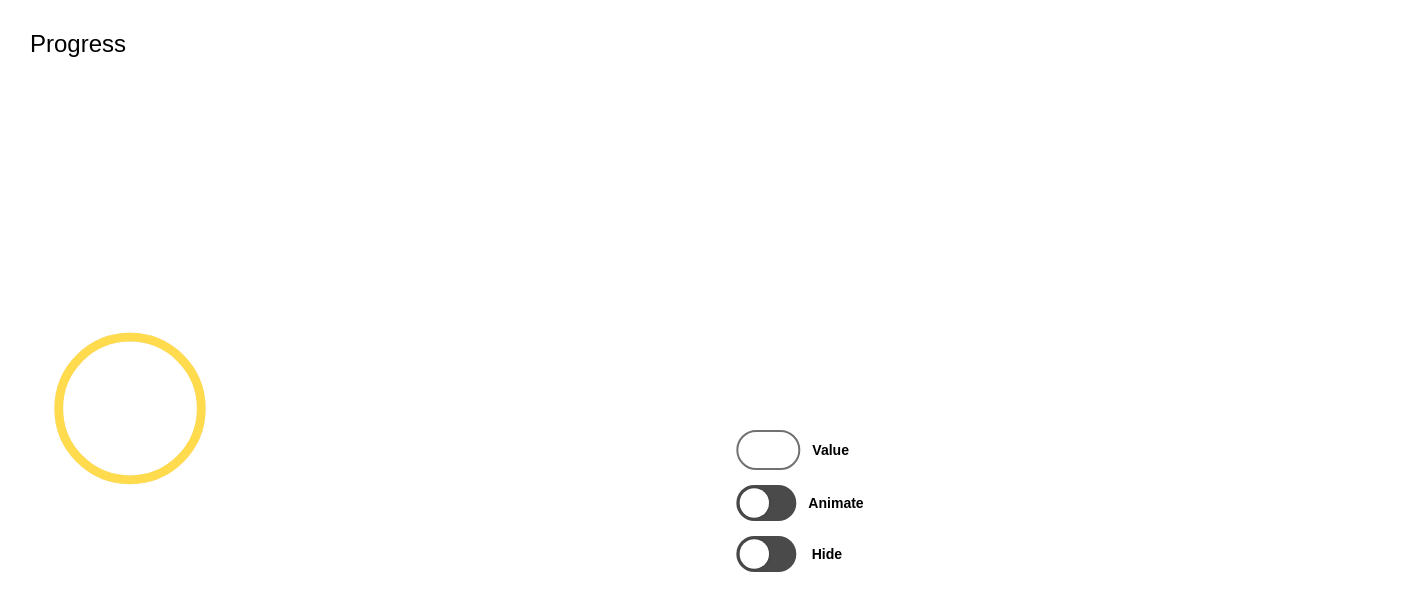
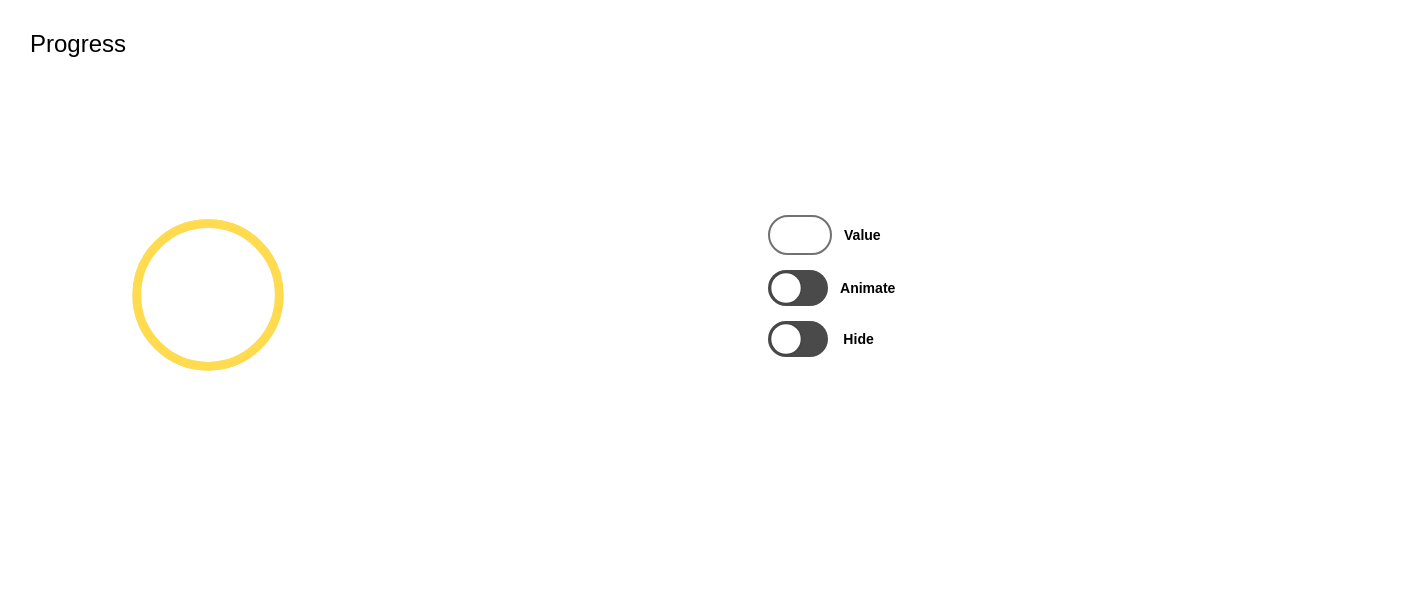
Before and after one commit to Irinkes/yandex-test-task, a plain HTML site: page index.html in a window 1280 px wide. Shown: the whole page, 1408 px wide, since content can reach past the window. Drawn offline with Linux system fonts and the light colour scheme.

Commit message:
added comments

```diff
--- a/index.html
+++ b/index.html
@@ -9,6 +9,7 @@
 <body>
 <div class="wrapper">
     <h1>Progress</h1>
+    <div class="progress-controls">
         <div class="progress-bar">
             <svg class="progress" width="220" height="220" viewBox="0 0 220 220">
                 <circle class="progress__meter" cx="110" cy="110" r="98" stroke-width="12" />
@@ -22,6 +23,7 @@
                 <div><input type="checkbox" id="hide" class="hide_checkbox"> <label for="hide">Hide</label></div>
             </section>
         </div>
+    </div>
 
 </div>
 
--- a/script.js
+++ b/script.js
@@ -8,6 +8,7 @@ var progress = (function(){
 
 
     return {
+        /*Функция добавляет анимацию к progress bar */
         setMod: function(animation, mode){
             if(animation==='animated' && mode==='yes') {
                 document.querySelector('.progress__value').classList.add('animate');
@@ -22,22 +23,25 @@ var progress = (function(){
             }
 
         },
+        /*Функция установки значения Progress bar через API или через интерфейс */
         setValue: function(value){
             var controlValue;
 
-            if(control.value !== '') {
+            if(control.value !== '') { // если пользователь ввел значение на экране, то использовать это значение
                 controlValue = control.value;
             }
-            else {
+            else { //если не ввел, то использовать значение из API
                 controlValue = value;
             }
 
+            //строим окружность на основе принятых аргументов или введенных данных
             var progress = controlValue / 100;
             var dashoffset = CIRCUMFERENCE * (1 - progress);
             console.log('progress:', controlValue + '%', '|', 'offset:', dashoffset);
             progressValue.style.strokeDashoffset = dashoffset;
         },
 
+        //функция прячет Progress bar, если переключатель Hide включен и наоборот
         hideProgressBar: function() {
             if(event.target.checked) {
                 document.querySelector('.progress').classList.add('hidden');
@@ -52,11 +56,13 @@ var progress = (function(){
 
 })();
 
+/*Обработчики событий на 3х кнопка*/
 
 document.getElementById('value_control').addEventListener('input', progress.setValue);
 document.getElementById('do_animation').addEventListener('change', progress.setMod);
 document.getElementById('hide').addEventListener('change', progress.hideProgressBar);
 
 
+/*Можно раскомментировать и посмотреть работу API */
 // progress.setValue(40);
 // progress.setMod('animated', 'yes');
--- a/style.css
+++ b/style.css
@@ -3,8 +3,7 @@ body {
     margin: 0;
     font-family: "Arial", sans-serif;
     font-size: 12px;
-    /*height: auto;*/overflow: hidden;
-
+    overflow: hidden;
 }
 * {
     margin:0;
@@ -149,27 +148,34 @@ h1 {
         margin:0;
         max-width: 100%;
     }
+
     .progress-bar {
-        width:160px;
+        width:50%;
         float: left;
-        position: absolute;
-        top: 50%;
-        transform: translateY(-50%);
-        margin: -20px 0 0 20px;
+        margin: 0;
+    }
+    .progress {
+        width: 160px;
+        height: 160px;
     }
     .controls-wrapper {
         margin-left: 160px;
-        /*position: relative;*/
-        /*top:auto;*/
-        /*left:auto;*/
-        /*transform: none;*/
+        position: relative;
+        top:auto;
+        left:auto;
+        transform: none;
     }
-    /*.controls {*/
-        /*position: absolute;*/
-        /*left:50%;*/
-        /*top:50%;*/
-        /*transform: translate(-50%);*/
-        /*margin: 40px 0 0 0;*/
-    /*}*/
+    .controls-wrapper:after {
+        content: '';
+        clear: both;
+    }
+
+    .progress-controls {
+        position: absolute;
+        left:60%;
+        top:25%;
+        transform: translate(-50%);
+        width: 100%;
+    }
 
 }
```
Lines whose indentation alone changed are shown as unchanged.
